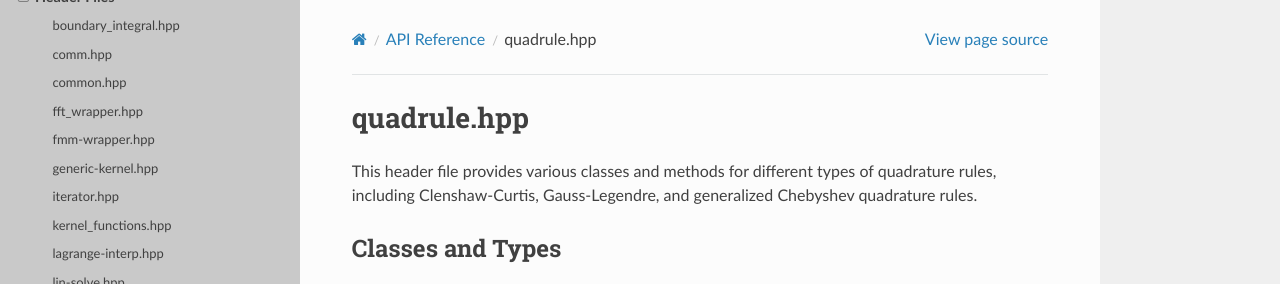
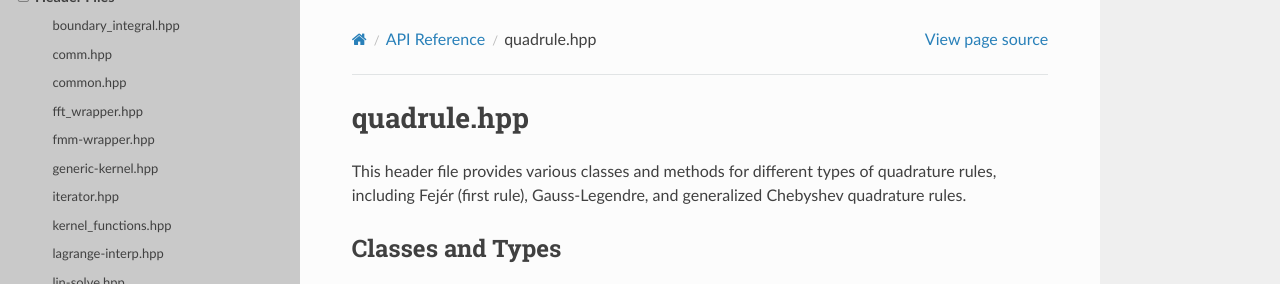
Before and after one commit to dmalhotra/SCTL, a Sphinx documentation site: the page built from doc/doxygen/quadrule.rst, in a window 1280 px wide and 900 px high, cut to the strip 0-284 px from the top of the window. Built offline with Sphinx 7.4.7 and the Read the Docs theme 3.1.0, drawn with Linux system fonts in a browser that asks for light colours.

Commit message:
doc: ChebQuadRule is Fejer's first rule, not Clenshaw-Curtis
Matches the quadrule.hpp docstring correction.

Co-Authored-By: Claude Fable 5 <noreply@anthropic.com>

```diff
--- a/doc/doxygen/quadrule.rst
+++ b/doc/doxygen/quadrule.rst
@@ -4,7 +4,7 @@ quadrule.hpp
 ============
 
 This header file provides various classes and methods for different types of quadrature rules,
-including Clenshaw-Curtis, Gauss-Legendre, and generalized Chebyshev quadrature rules.
+including Fejér (first rule), Gauss-Legendre, and generalized Chebyshev quadrature rules.
 
 Classes and Types
 -----------------
--- a/doc/index.rst
+++ b/doc/index.rst
@@ -95,7 +95,7 @@ The following list outlines the primary features and capabilities provided by th
   - :ref:`SDC (Spectral Deferred Correction) <tutorial-sdc>`: High-order solver for ordinary differential equations.
   - :ref:`GMRES solver, Krylov preconditioner <tutorial-gmres>`: Distributed memory GMRES solver.
   - :ref:`LagrangeInterp <tutorial-lagrange-interp>`: Polynomial interpolation and differentiation.
-  - :ref:`ChebQuadRule, LegQuadRule <quadrule_hpp>`: Clenshaw-Curtis and Gauss-Legendre quadrature rules.
+  - :ref:`ChebQuadRule, LegQuadRule <quadrule_hpp>`: Fejér (first rule) and Gauss-Legendre quadrature rules.
   - :ref:`InterpQuadRule <tutorial-interp-quadrule>`: Generating special quadrature rules.
   - :ref:`Tree, PtTree <tutorial-tree>`, :ref:`Morton <morton_hpp>`: Morton order based N-dimensional parallel tree structure.
 
--- a/doc/tutorial/index.rst
+++ b/doc/tutorial/index.rst
@@ -27,7 +27,7 @@ Numerical Methods
    Generalized Chebyshev Quadrature <interp-quadrule>
    Tree, PtTree <tree>
 
-.. TODO: Gauss-Legendre, Clenshaw-Curtis Quadrature (quadrule)
+.. TODO: Gauss-Legendre, Fejér (first rule) Quadrature (quadrule)
 
 Spectral Methods
 ----------------
```
